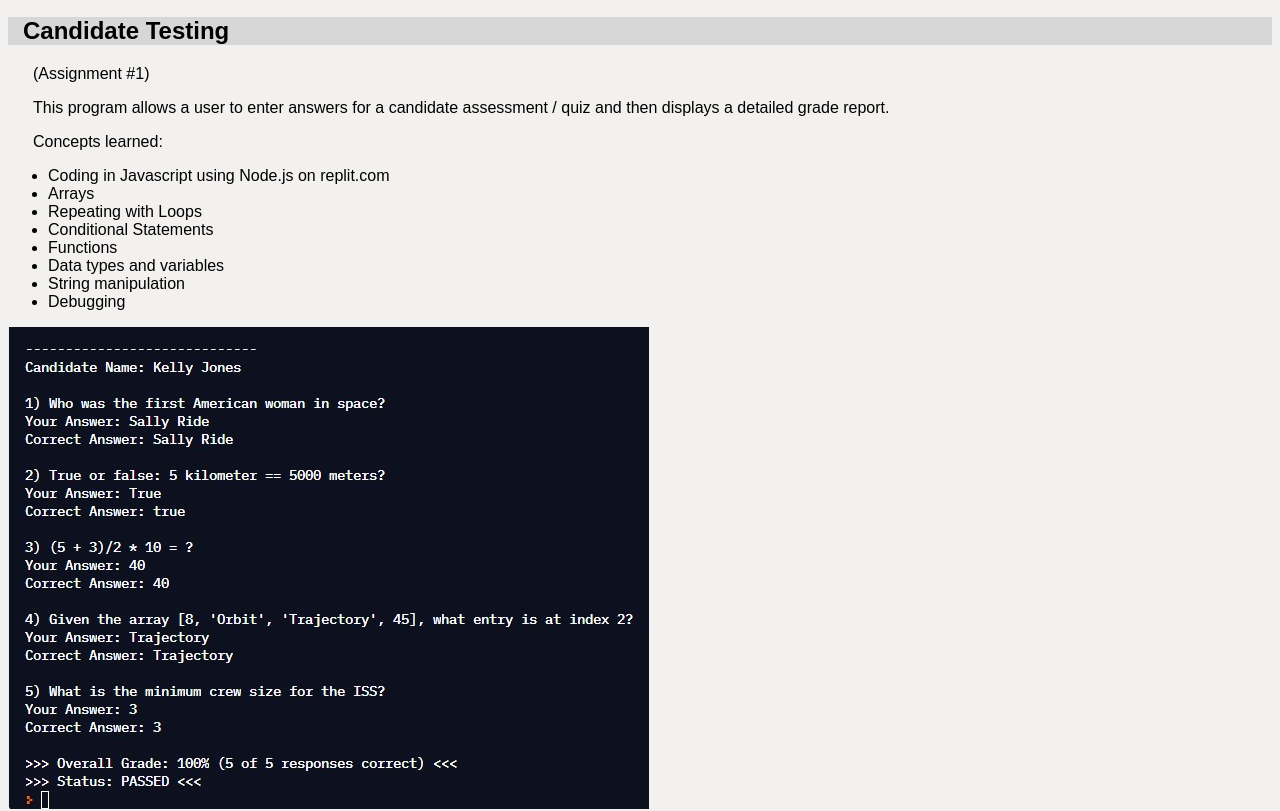
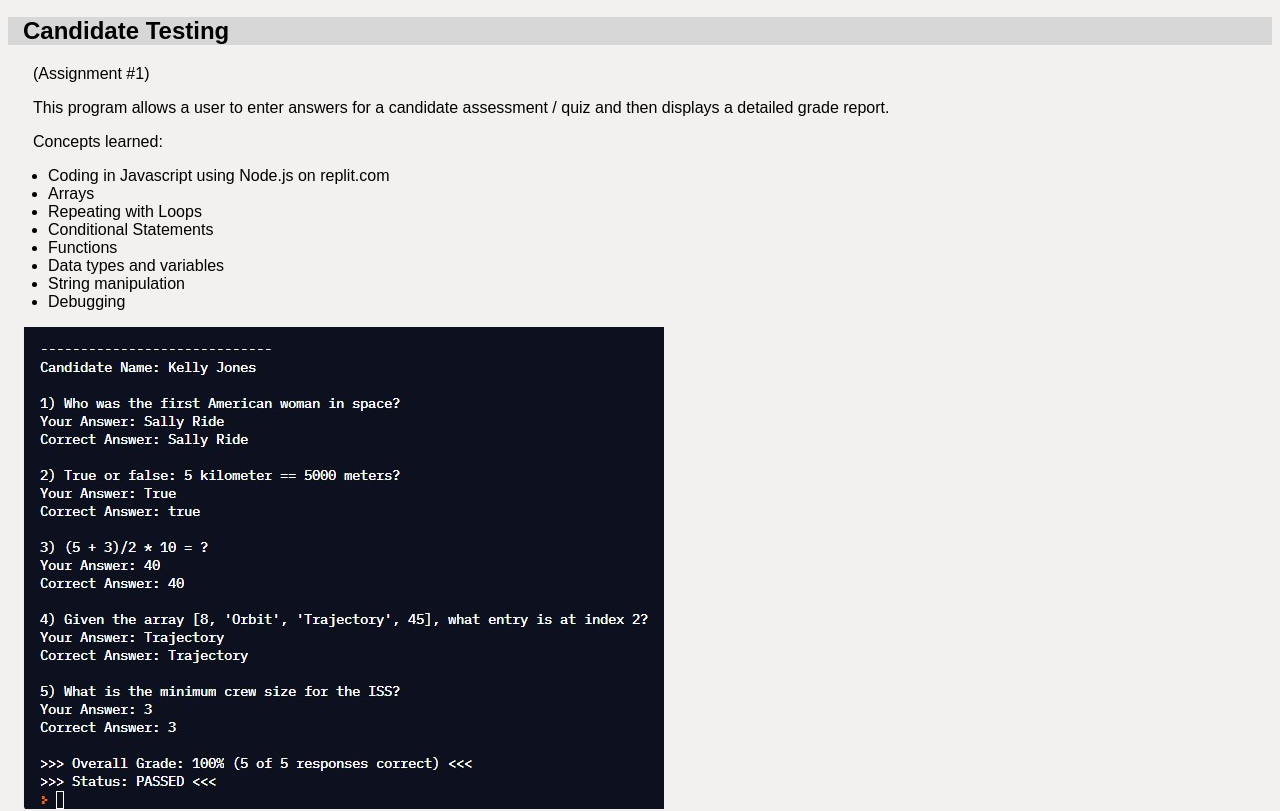
Before and after one commit to PHL-LC101-June-21/assignment-4-html-me-something-kellyj9, a website: page index.html in a window 1280 px wide. Shown: the part 158-969 px from the top of the page. Drawn offline with Linux system fonts and the light colour scheme.

Commit message:
Added CSS to img

```diff
--- a/index.html
+++ b/index.html
@@ -102,6 +102,7 @@
          <article>
             <h2 id="P4">HTML Me Something</h3>
             <p>(Assignment # 4)</p>
+            <p>
             This project uses HTML and CSS to build a web page.  This project involved local development with Visual Studio Code and Git, with changes pushed to a GitHub repository.  GitHub Pages, a static site hosting service, was used to pull the HTML and CSS files straight from the project repository on GitHub and publish to a GitHub Pages project site.  The URL for this web page is:  kellyj9.github.io/html-me-something
             </p>
             <p>
--- a/styles.css
+++ b/styles.css
@@ -23,6 +23,9 @@ p {
 
 #testP.funParagraph {
     color: green;
+}
+img {
+    padding-left: 15px;
 }
 
 .ul-nav {
```
